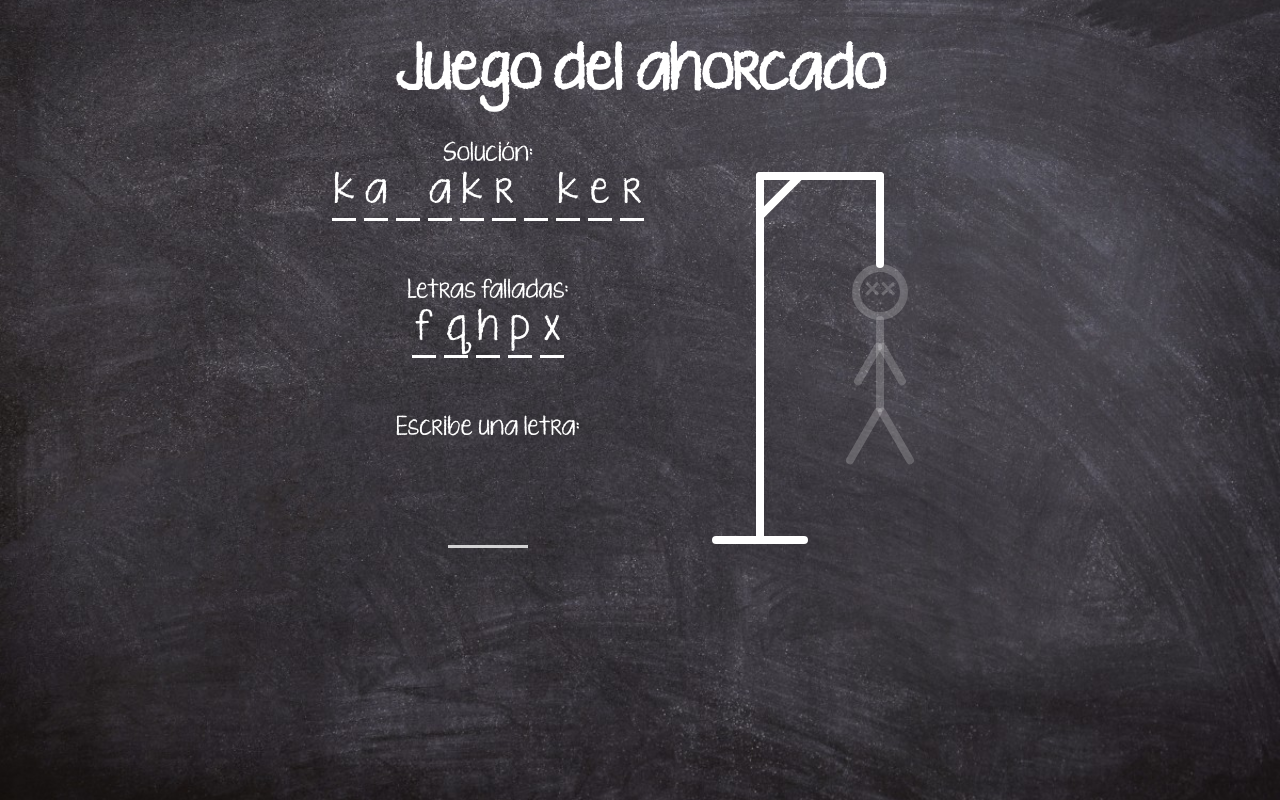
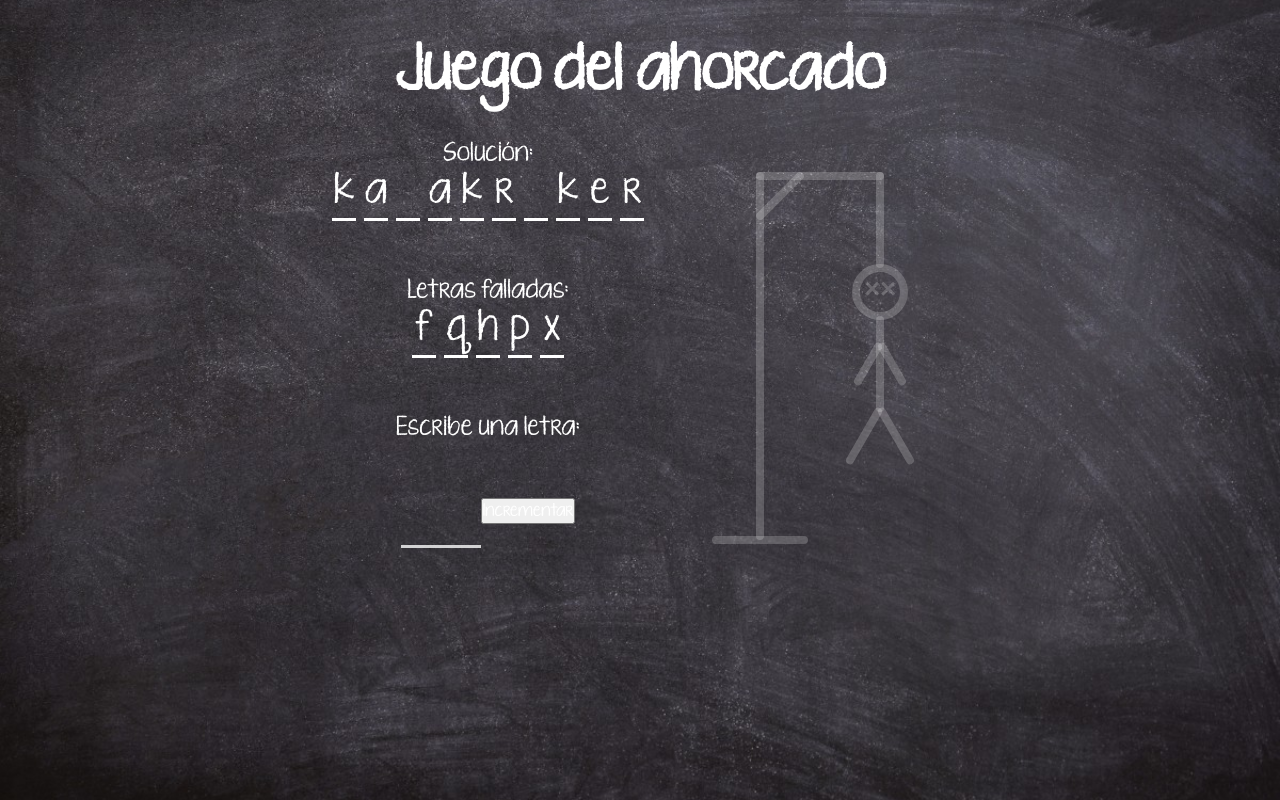
Before and after one commit to Adalab/promo-U-module-3-pair-12-sprint-1-hangman-game, a React (Vite) app: page / in a window 1280 px wide. Built offline with nearby package versions, Linux system fonts and the light colour scheme.

Commit message:
exercise 3.2

```diff
--- a/src/components/App.jsx
+++ b/src/components/App.jsx
@@ -1,6 +1,17 @@
 import '../styles/App.scss';
 
+import { useState } from 'react';
+
 function App() {
+
+  const [numberOfErrors, setCountErrors] = useState(0);
+
+  const handleButton = (ev) => {
+    ev.preventDefault();
+    setCountErrors(numberOfErrors + 1);
+  };
+
+
   return (
     <div className="page">
       <header>
@@ -43,9 +54,10 @@ function App() {
               name="last-letter"
               id="last-letter"
             />
+            <button onClick={handleButton}>Incrementar</button>
           </form>
         </section>
-        <section className="dummy error-5">
+        <section className={`dummy error-${numberOfErrors}`}>
           <span className="error-13 eye"></span>
           <span className="error-12 eye"></span>
           <span className="error-11 line"></span>
```
